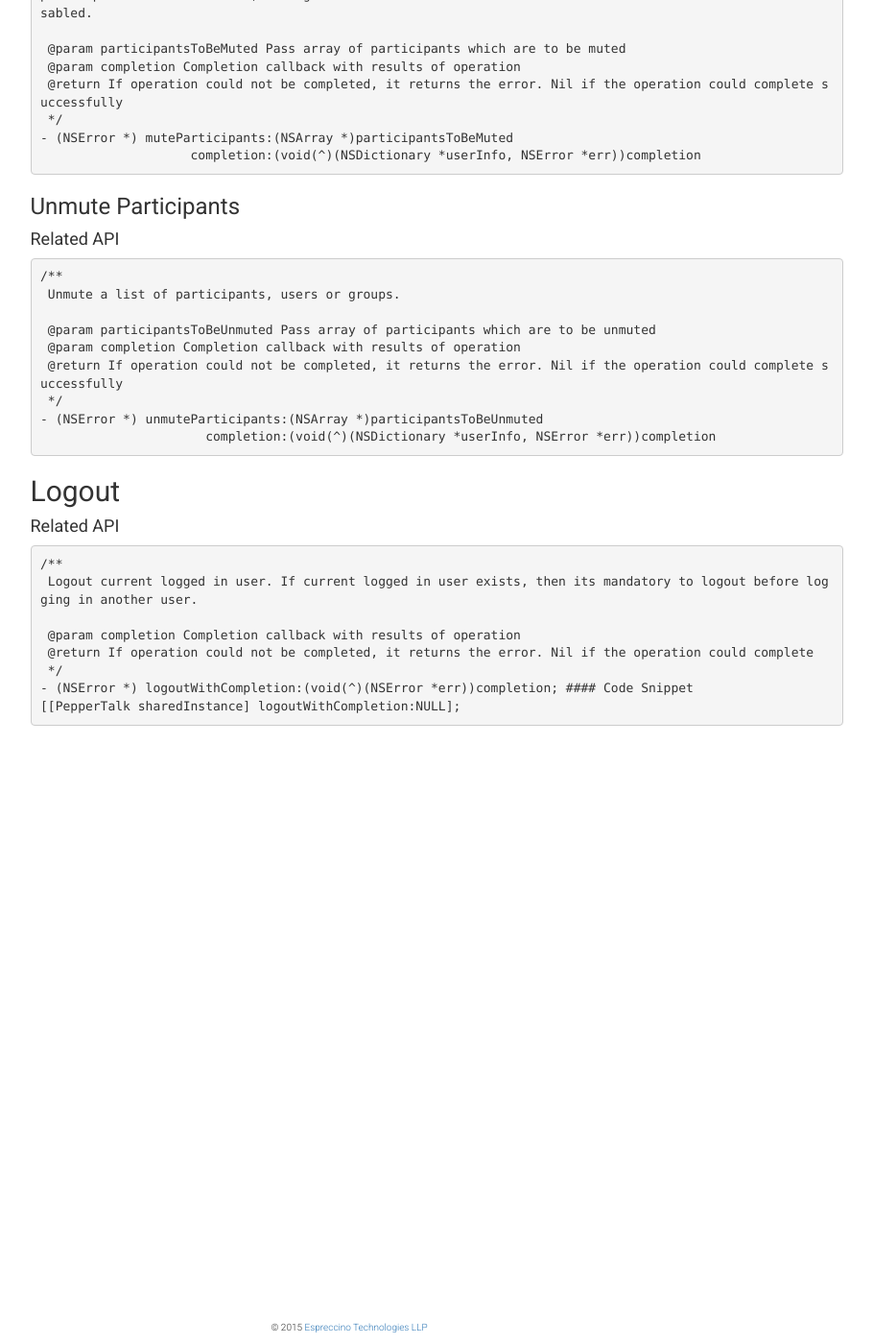
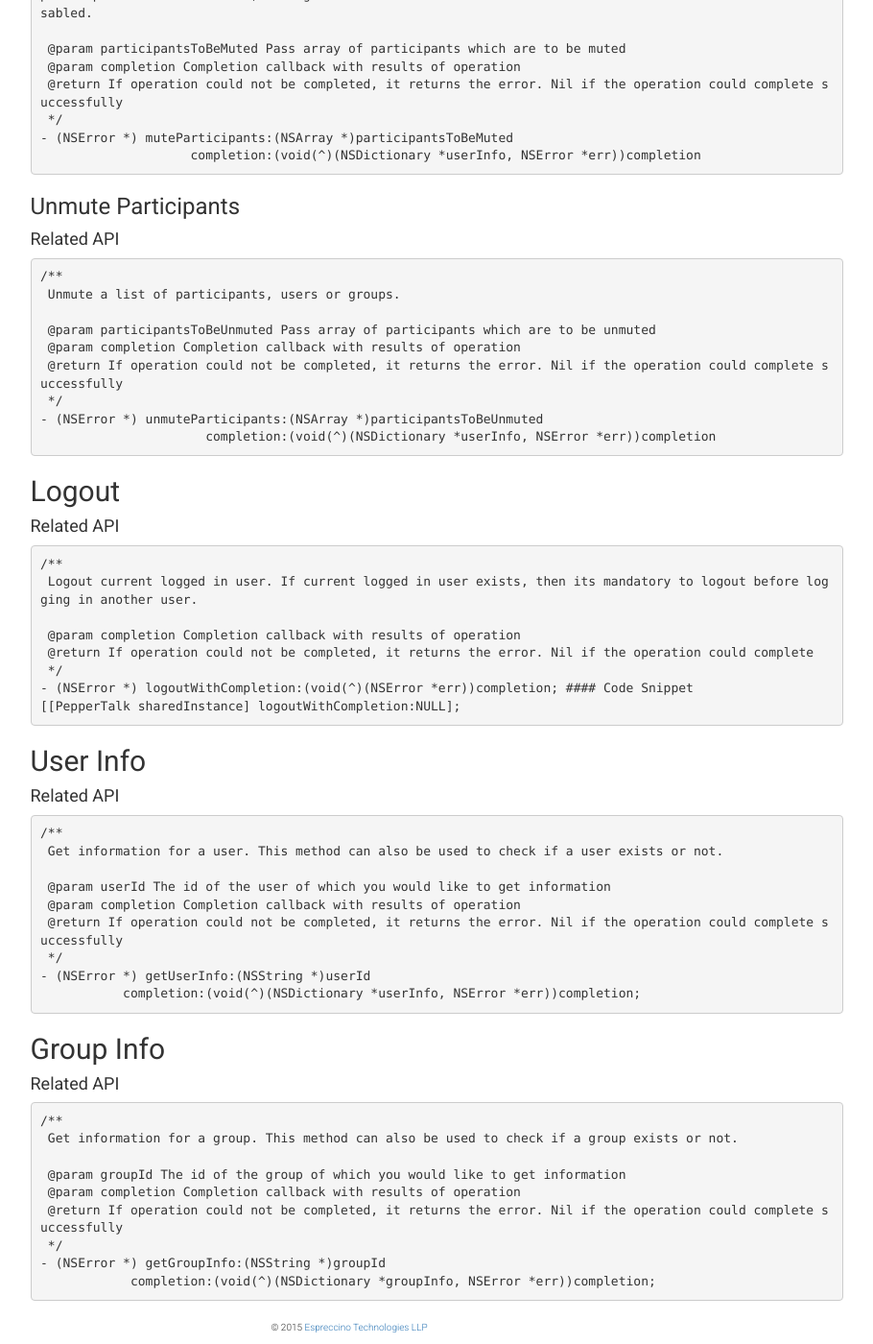
Before and after one commit to Espreccino/espreccino.github.io, a Jekyll site: the page built from _ios/2_sdk.md, in a window 1280 px wide and 1400 px high, scrolled down 13126 px. Shown: the whole window at 96% size, without its empty margins (331-1241 px from the left). Built offline with Jekyll 4.4.1, drawn with Linux system fonts in a browser that asks for light colours; nearby versions of some CDN libraries; Markdown is read by kramdown in place of the engine named in the settings; before the commit the page ends 13927 px from its top, so only the background shows below that.

Commit message:
Update 2_sdk.md

```diff
--- a/_ios/2_sdk.md
+++ b/_ios/2_sdk.md
@@ -601,3 +601,29 @@ We provide out of box UI for topics list. The topics list can be filtered to sho
 	- (NSError *) logoutWithCompletion:(void(^)(NSError *err))completion;
 ####Code Snippet
 	[[PepperTalk sharedInstance] logoutWithCompletion:NULL];
+
+<a id="userinfo"></a>
+##User Info
+####Related API
+	/**
+	 Get information for a user. This method can also be used to check if a user exists or not.
+
+	 @param userId The id of the user of which you would like to get information
+	 @param completion Completion callback with results of operation
+	 @return If operation could not be completed, it returns the error. Nil if the operation could complete successfully
+	 */
+	- (NSError *) getUserInfo:(NSString *)userId
+               completion:(void(^)(NSDictionary *userInfo, NSError *err))completion;
+
+<a id="groupinfo"></a>
+##Group Info
+####Related API
+	/**
+	 Get information for a group. This method can also be used to check if a group exists or not.
+
+	 @param groupId The id of the group of which you would like to get information
+	 @param completion Completion callback with results of operation
+	 @return If operation could not be completed, it returns the error. Nil if the operation could complete successfully
+	 */
+	- (NSError *) getGroupInfo:(NSString *)groupId
+                completion:(void(^)(NSDictionary *groupInfo, NSError *err))completion;
```
